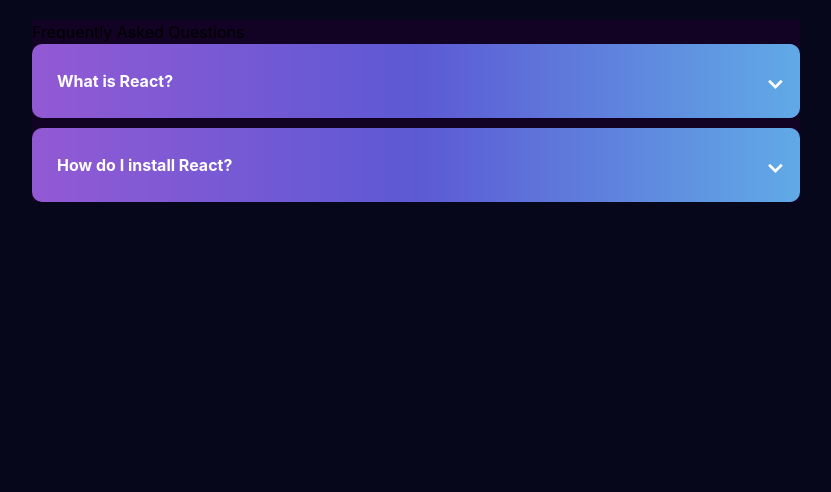
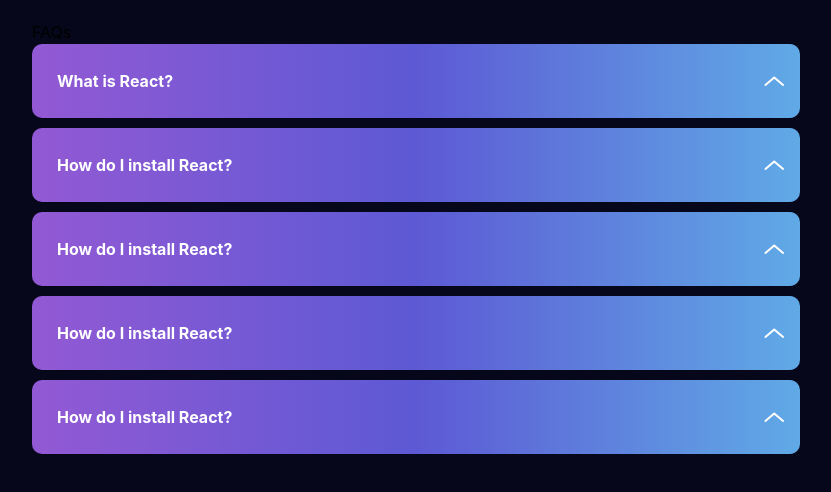
Before and after one commit to 0xsrmist/Genesis-Hackathon, a React (Vite) app: page / in a window 1280 px wide. Shown: the top 492 px of the page, without its empty margins (224-1055 px from the left). Built offline with nearby package versions, Linux system fonts and the light colour scheme.

Commit message:
errors fixed

```diff
--- a/src/components/faqs/Faqs.jsx
+++ b/src/components/faqs/Faqs.jsx
@@ -1,4 +1,5 @@
 import React, { useState } from 'react';
+import arrow from '../../assets/icons/arrow.svg'
 
 const FaqItem = ({ question, answer }) => {
   const [isOpen, setIsOpen] = useState(false);
@@ -35,17 +36,19 @@ const FaqItem = ({ question, answer }) => {
             top: '50%',
             right: '15px',
             transform: `translateY(-50%) rotate(${isOpen ? '180deg' : '0deg'})`, // Rotate arrow for open/close state
-            transition: 'transform 0.3s ease',
+            transition: '',
             fontSize: '1.5em',
           }}
         >
-          &#x2304;
+          <img src={arrow}/>
         </span>
       </div>
       {isOpen && (
         <div
           style={{
-            padding: '25px',
+            paddingLeft: '25px',
+            paddingRight: '25px',
+            paddingBottom: '25px',
             color: '#ffffff',
           }}
           className="faq-answer"
@@ -67,19 +70,31 @@ const FaqSection = () => {
       question: 'How do I install React?',
       answer: 'You can install React using npm or yarn. For example: npm install react',
     },
+    {
+      question: 'How do I install React?',
+      answer: 'You can install React using npm or yarn. For example: npm install react',
+    },
+    {
+      question: 'How do I install React?',
+      answer: 'You can install React using npm or yarn. For example: npm install react',
+    },
+    {
+      question: 'How do I install React?',
+      answer: 'You can install React using npm or yarn. For example: npm install react',
+    },
+
     // Add more FAQ items as needed
   ];
 
   return (
     <div
       style={{
-        backgroundColor: '#120224',
         width: '60%',
         margin: '20px auto',
       }}
       className="faq-section"
     >
-      <h2>Frequently Asked Questions</h2>
+      <div className='text-lg font-bold text-center py-3 text-white'>FAQs</div>
       {faqData.map((item, index) => (
         <FaqItem key={index} question={item.question} answer={item.answer} />
       ))}
```
Also changed, not shown: src/assets/icons/arrow.svg (added).
